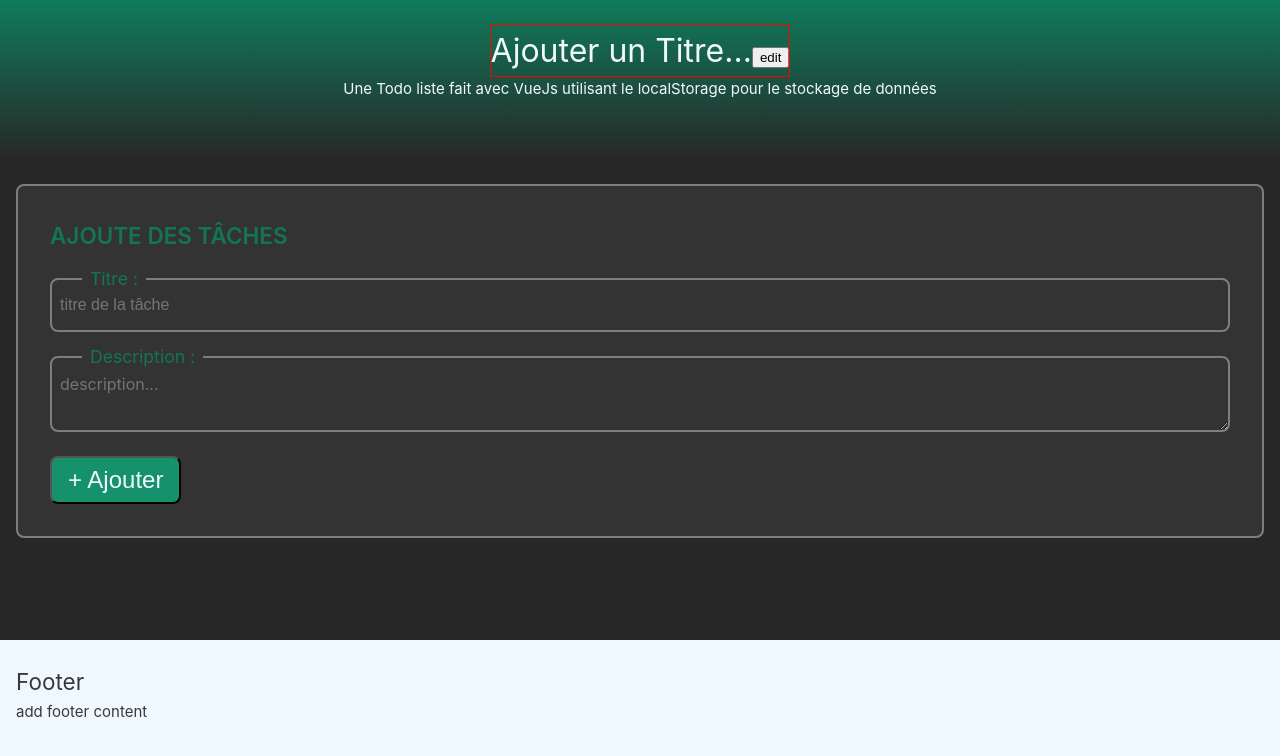
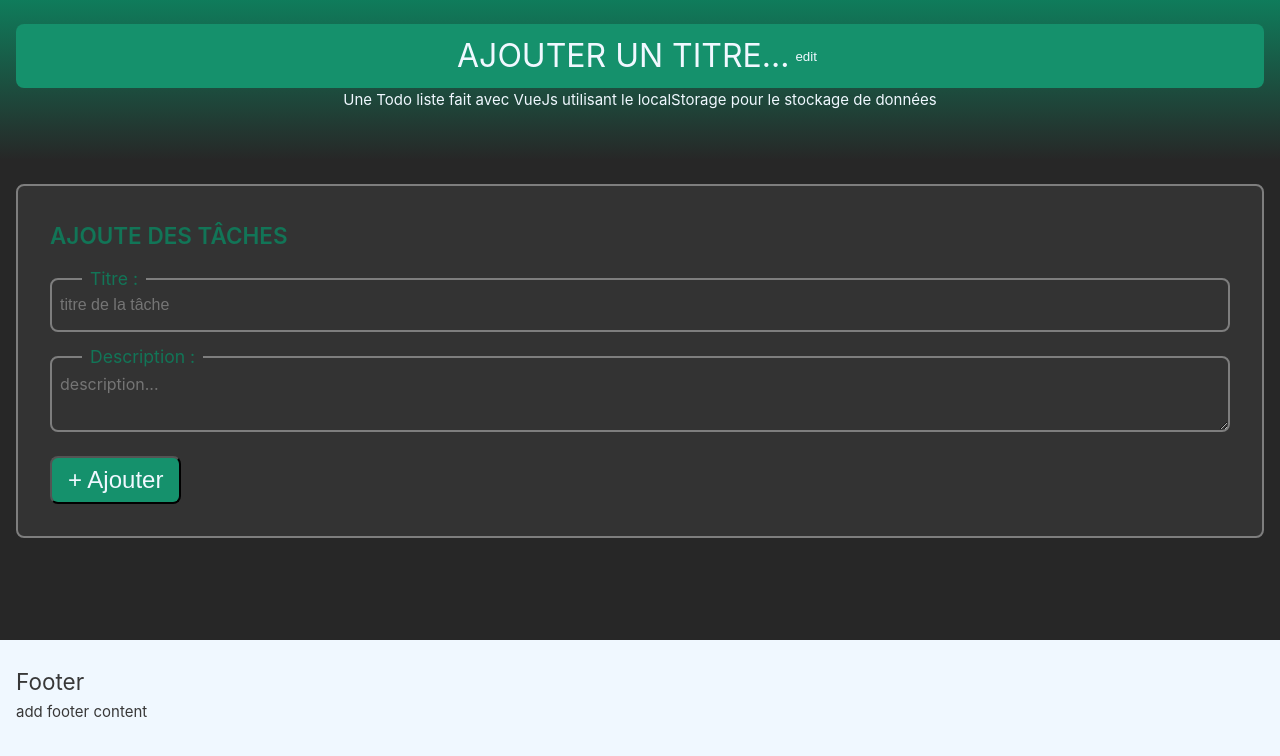
Before and after one commit to CHOUMMANIVONGDimitri/Vue-js-app, a Vue app: page / in a window 1280 px wide. Shown: the top 756 px of the page. Built offline with nearby package versions, Linux system fonts and the light colour scheme; the HTML template or start-up script is replaced by a standard one.

Commit message:
💄 style title header

```diff
--- a/src/components/TitleHeader.vue
+++ b/src/components/TitleHeader.vue
@@ -55,14 +55,30 @@ onMounted(() => {
 }
 
 .title-container {
-  widows: 20px;
-  border: solid red 1px;
-  transition:
-    0.5s,
-    background-color 0.5s;
+  text-transform: uppercase;
+  text-align: center;
+  width: 100%;
+  height: 2.5rem;
+  padding: 2rem;
+  border-radius: 0.5rem;
+  transition: all 0.5s;
+  background-color: rgb(21, 145, 108);
+  cursor: default;
+  display: flex;
+  justify-content: center;
+  align-items: center;
 
-  > span {
-    hyphens: auto;
+  > button {
+    color: aliceblue;
+    background-color: transparent;
+    border: none;
+    cursor: pointer;
+    border-radius: 0.2rem;
+
+    &:hover {
+      background-color: rgb(18, 117, 87);
+      color: rgb(199, 207, 214);
+    }
   }
 }
 </style>
```
